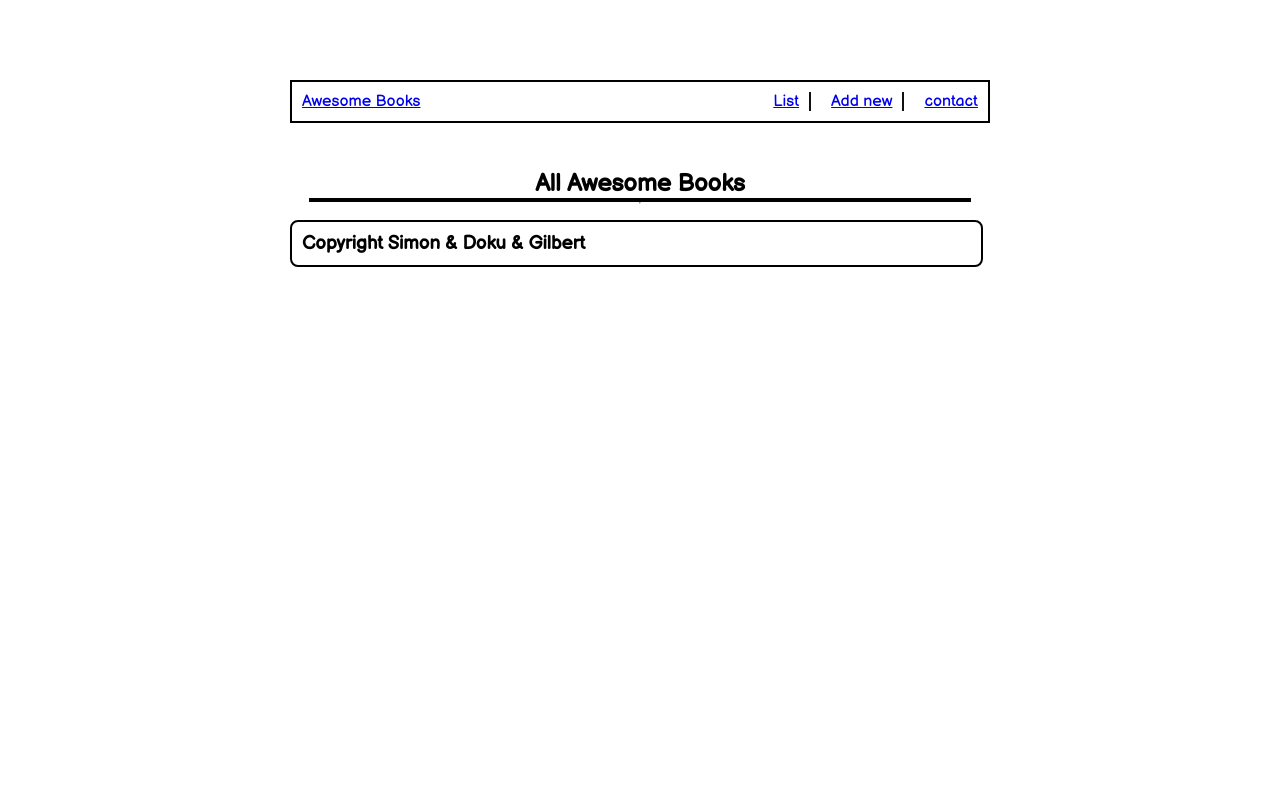
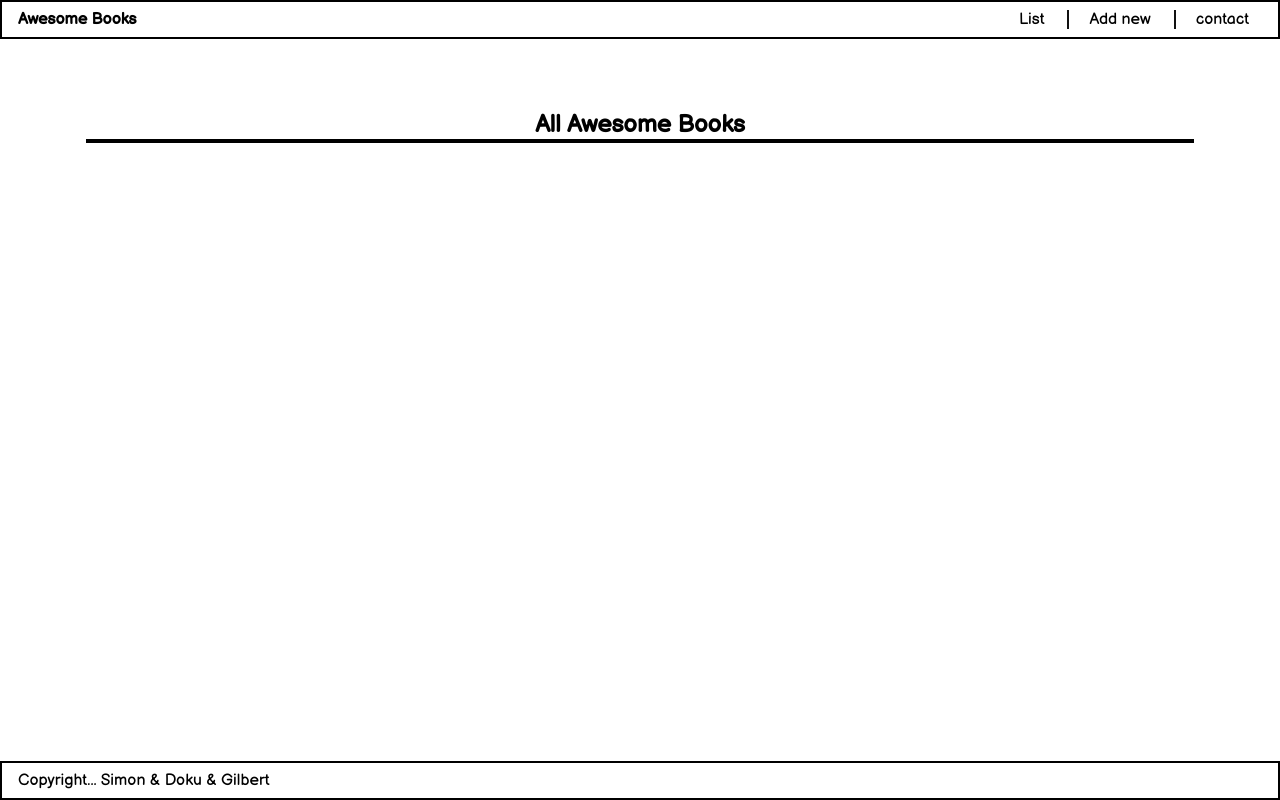
Before and after one commit to theodoku/Awesome-Books--1, a plain HTML site: page index.html in a window 1280 px wide. Drawn offline with Linux system fonts and the light colour scheme.

Commit message:
modified index.html and styles.css

```diff
--- a/index.html
+++ b/index.html
@@ -13,7 +13,7 @@
 <body>
     <header>
         <nav class="nav-bar">
-            <a href="/">Awesome Books</a>
+            <h1>Awesome Books</h1>
             <ul class="list-elements">
                 <li id="list-link" class="nav-link list">
                     <a href="#list">List</a>
@@ -27,12 +27,12 @@
             </ul>
         </nav>
     </header>
+
     <section id="list" class="books content">
-        <h1 class="awesome">All Awesome Books</h1>
+        <h2 class="awesome">All Awesome Books</h2>
         <ul id="book-container" class="book-container">
             <!-- Dynamic book list comes here -->
         </ul>
-    <hr>
     </section>
     <section class="form-section content">
         <div id="input-form">
@@ -50,7 +50,7 @@
     </section>
 
     <footer>
-        <h3 class="copyright">Copyright Simon & Doku & Gilbert</h3>
+        <p class="copyright">Copyright... Simon & Doku & Gilbert</p>
 
     </footer>
 
--- a/styles.css
+++ b/styles.css
@@ -3,11 +3,6 @@
   padding: 0;
   box-sizing: border-box;
   font-family: 'Balsamiq Sans', sans-serif;
-}
-
-body {
-  max-width: 700px;
-  margin: 80px auto;
 }
 
 h1,
@@ -25,8 +20,8 @@ header {
   margin: 30px 0;
 }
 
-header>h1 {
-  text-align: center;
+h1 {
+  font-size: 1rem;
 }
 
 .nav-bar {
@@ -35,8 +30,34 @@ header>h1 {
   align-items: center;
   justify-content: space-between;
   border: 2px #000 solid;
-  padding: 10px;
+  padding: 0.5rem 1rem;
+  position: fixed;
+  width: 100%;
+  margin-top: -30px;
+}
 
+.nav-bar a {
+  text-decoration: none;
+  color: #000;
+  padding-right: 0.8rem;
+}
+
+.nav-bar a:hover {
+  text-decoration: underline;
+  text-underline-position: under;
+  color: #00f;
+}
+
+#list.books.content{
+  padding: 5rem;
+}
+
+.form-section.content {
+  padding: 5rem;
+}
+
+#contact.contact-section.content {
+  padding: 5rem;
 }
 
 .nav-bar ul {
@@ -151,9 +172,11 @@ button:hover {
   display: none;
 }
 
-.copyright {
-  width: 99%;
-  border: 2px #000 solid;
-  border-radius: 8px;
-  padding: 10px;
+footer {
+  position: fixed;
+  bottom: 0;
+  border: 2px solid black;
+  background-color: #fff;
+  padding: 0.5rem 1rem;
+  width: 100%;
 }
```
